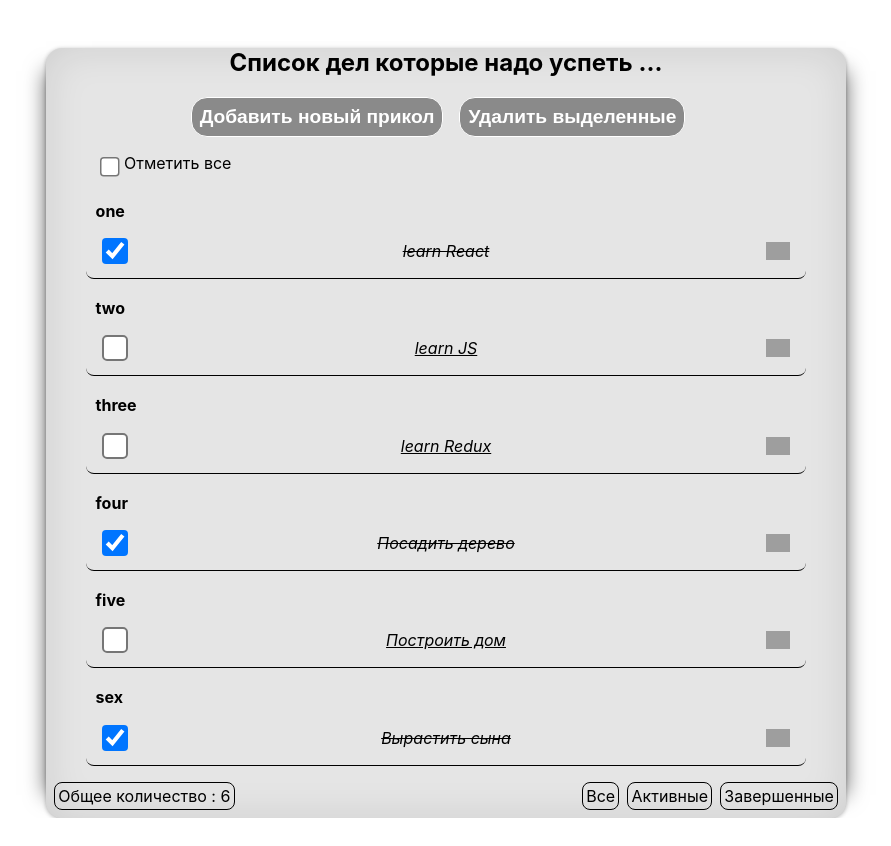
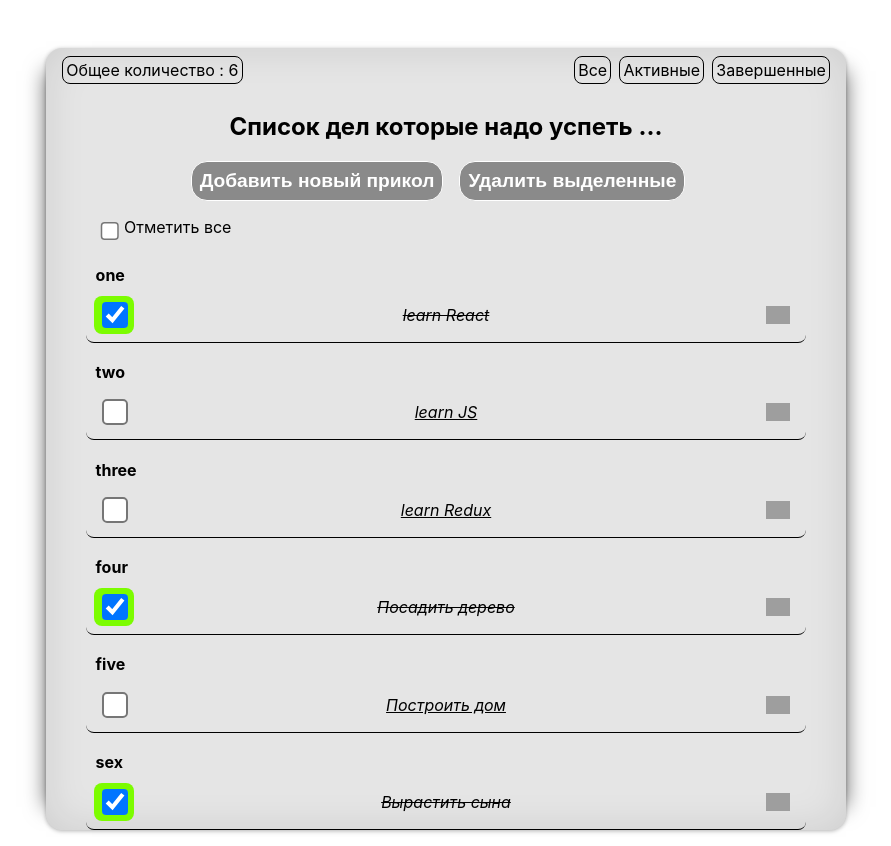
Before and after one commit to Sphinx7777/Test, a React (Create React App) app: page / in a window 1280 px wide. Shown: the whole page, without its empty margins (194-1085 px from the left). Before the commit the page ends 818 px from the top, so only its background shows below. Built offline with nearby package versions, Linux system fonts and the light colour scheme; grey boxes are pictures that could not be loaded.

Commit message:
Refactoring

```diff
--- a/src/App.js
+++ b/src/App.js
@@ -1,6 +1,7 @@
 import React from 'react';
 import s from './App.module.scss';
 import TodoContainer from "./ToDo/TodoContainer";
+
 
 const App=()=> {
 	return (
--- a/src/Redux/todoReducer.js
+++ b/src/Redux/todoReducer.js
@@ -14,7 +14,7 @@ let initialState = {
 		{id: 4, name: 'four', description: 'Посадить дерево', status: true},
 		{id: 5, name: 'five', description: 'Построить дом', status: false},
 		{id: 6, name: 'sex', description: 'Вырастить сына', status: true}
-	],
+		],
 	filterTasksStatus: null,
 	editMode: false,
 	allMark: false,
--- a/src/ToDo/Task.jsx
+++ b/src/ToDo/Task.jsx
@@ -19,7 +19,7 @@ export const Task = ({newTasks,changeTask, changeTaskStatus}) => {
 				return (<div key={t.id + i}>
 						<div className={s.taskName}>{t.name}</div>
 						<div className={s.task}>
-							<div className={s.inputWrapper}>
+							<div className={!t.status ? s.inputWrapper : s.inputWrapper +' '+ s.changed}>
 								<input className={s.taskStatus}
 											 type="checkbox"
 											 checked={t.status}
--- a/src/ToDo/ToDo.module.scss
+++ b/src/ToDo/ToDo.module.scss
@@ -161,12 +161,17 @@ inset 0 0 40px rgba(0, 0, 0, .1);
 							background: rgba(0, 0, 0, .1);
 						}
 
+
 						.taskStatus {
 							display: inline-block;
 							zoom: 2;
 							cursor: pointer;
 						}
 					}
+					.inputWrapper.changed {
+						background-color: lawngreen;
+					}
+
 
 					.taskDescription {
 						display: block;
@@ -205,10 +210,10 @@ inset 0 0 40px rgba(0, 0, 0, .1);
 			}
 		}
 
-		.footer {
+		.filterWrapper {
 			display: flex;
 			justify-content: space-between;
-			padding-bottom: 0.5rem;
+			padding: 0.5rem;
 
 			.allCount {
 				padding: 0.2rem;
@@ -278,7 +283,7 @@ inset 0 0 40px rgba(0, 0, 0, .1);
 				}
 			}
 
-			.footer {
+			.filterWrapper {
 				flex-direction: column;
 
 				.filter {
--- a/src/ToDo/Todo.jsx
+++ b/src/ToDo/Todo.jsx
@@ -1,8 +1,9 @@
-import React,{useState} from 'react'
+import React,{useState,useEffect} from 'react'
 import s from './ToDo.module.scss'
 import FormForTask from "./FormForTask";
 import {ButtonHeaderToDo, MarkAllTasks} from "./ButtonHeaderToDo";
 import {Task} from "./Task";
+
 
 
 
@@ -17,11 +18,25 @@ const Todo = ({tasks, addNewTask, removeTask, changeTask, changeTaskStatus,
   let completedTask = tasks.filter(t=>t.status);
 
 
+  useEffect(()=>{
+		setNewTasks(tasks)
+	},[tasks]);
 
-
-	return (
+  return (
 		<div className={s.todoWrapper}>
 			<div className={s.todo}>
+				<div className={s.filterWrapper}>
+					<div className={s.allCount}>Общее количество : {tasks.length}
+					</div>
+					<div className={s.filter}>
+						<div className={s.filterItem} onClick={() =>setNewTasks(tasks) }>Все
+						</div>
+						<div className={s.filterItem} onClick={() => setNewTasks(activeTask)}>Активные
+						</div>
+						<div className={s.filterItem} onClick={() =>setNewTasks(completedTask)}>Завершенные
+						</div>
+					</div>
+				</div>
 				<div><h2>Список дел которые надо успеть ...</h2></div>
 				<ButtonHeaderToDo {...{tasks,removeTask,changeStatusTaskEditForm}}/>
 				{editMode && <div className={s.formForTask}>
@@ -34,20 +49,6 @@ const Todo = ({tasks, addNewTask, removeTask, changeTask, changeTaskStatus,
 					</div>
 				</div>
 
-
-				<div className={s.footer}>
-					<div className={s.allCount}>Общее количество : {tasks.length}</div>
-					<div className={s.filter}>
-						<div className={s.filterItem} onClick={() =>setNewTasks(tasks) }>Все
-						</div>
-						<div className={s.filterItem} onClick={() => setNewTasks(activeTask)}>Активные
-						</div>
-						<div className={s.filterItem} onClick={() =>setNewTasks(completedTask)}>Завершенные
-						</div>
-					</div>
-				</div>
-
-
 			</div>
 		</div>
 	)
```
